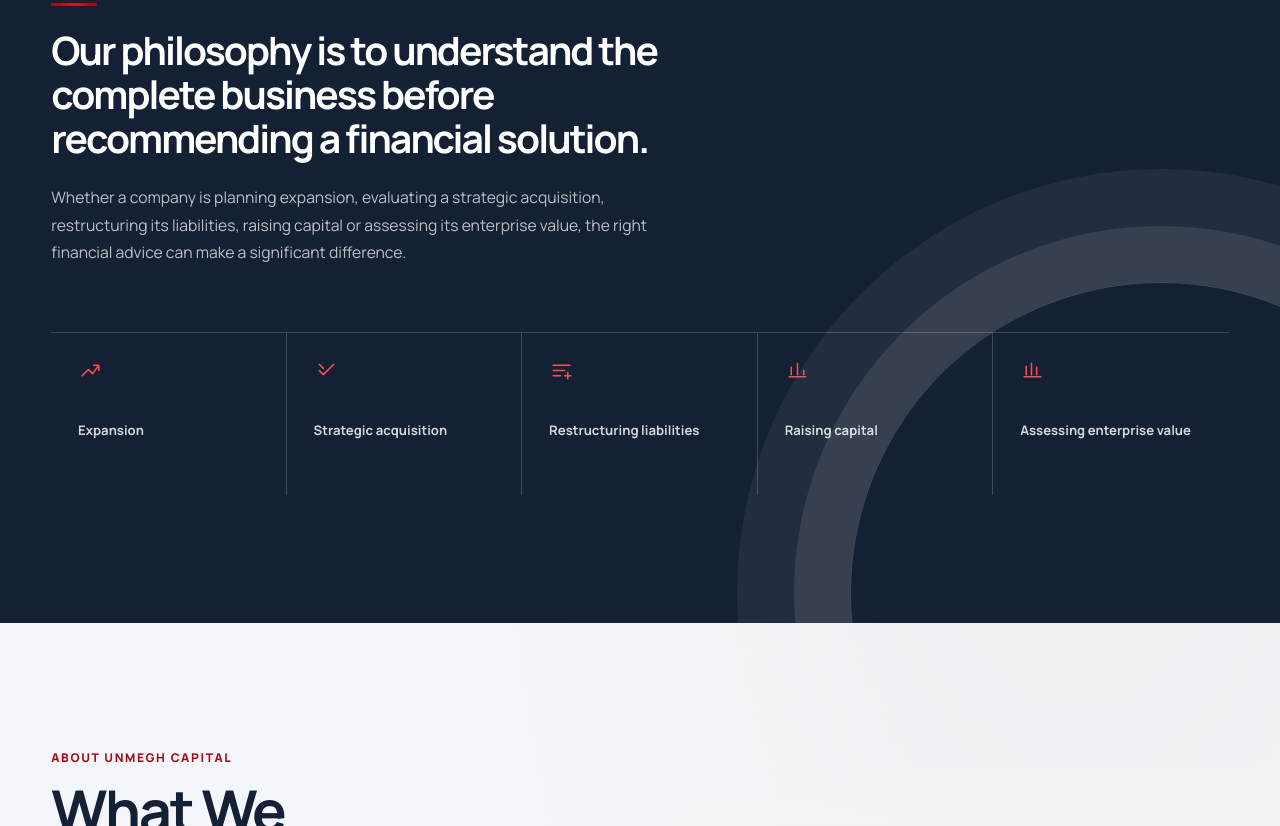
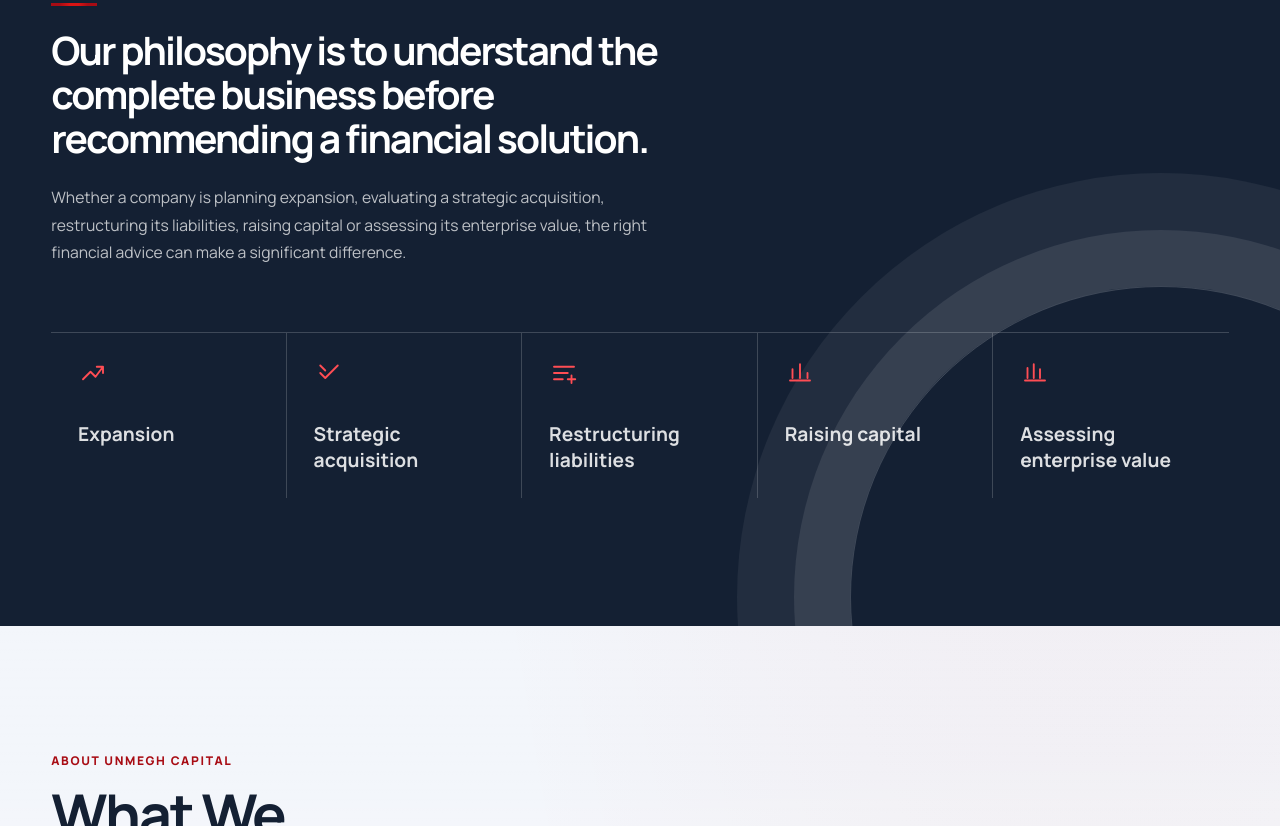
Before and after one commit to adityaunmegh/unmeghcapital, a plain HTML site: page index.html in a window 1280 px wide. Shown: the part 1940-2766 px from the top of the page. Drawn offline with Linux system fonts and the light colour scheme; animation ran at ten frames a second.

Commit message:
Enlarge the business scenario labels and icons
Co-Authored-By: Claude Opus 5.5 <noreply@anthropic.com>
Claude-Session: https://claude.ai/code/session_01JH7xetkbMpwU1HwDGfB2HW

```diff
--- a/css/style.css
+++ b/css/style.css
@@ -1132,8 +1132,8 @@ body.motion-site {
 .scenario-grid li { min-height: 162px; padding: 25px clamp(14px, 2.1vw, 30px); border-right: 1px solid rgba(255,255,255,.18); }
 .scenario-grid li:last-child { border-right: 0; }
 .scenario-grid svg, .strength-icon svg { width: 25px; height: 25px; fill: none; stroke: currentColor; stroke-linecap: round; stroke-linejoin: round; stroke-width: 1.5px; }
-.scenario-grid svg { display: block; margin-bottom: 38px; color: var(--accent-light); }
-.scenario-grid span { display: block; color: rgba(255,255,255,.82); font-size: .82rem; font-weight: 700; line-height: 1.45; }
+.scenario-grid svg { display: block; width: 30px; height: 30px; margin-bottom: 34px; color: var(--accent-light); }
+.scenario-grid span { display: block; color: rgba(255,255,255,.86); font-size: clamp(1rem, .9rem + .4vw, 1.2rem); font-weight: 700; line-height: 1.35; }
 
 .about-strengths { background: linear-gradient(180deg, transparent, rgba(255,255,255,.32)); }
 .strength-grid { display: grid; grid-template-columns: repeat(4, minmax(0, 1fr)); gap: clamp(14px, 2vw, 28px); }
```
